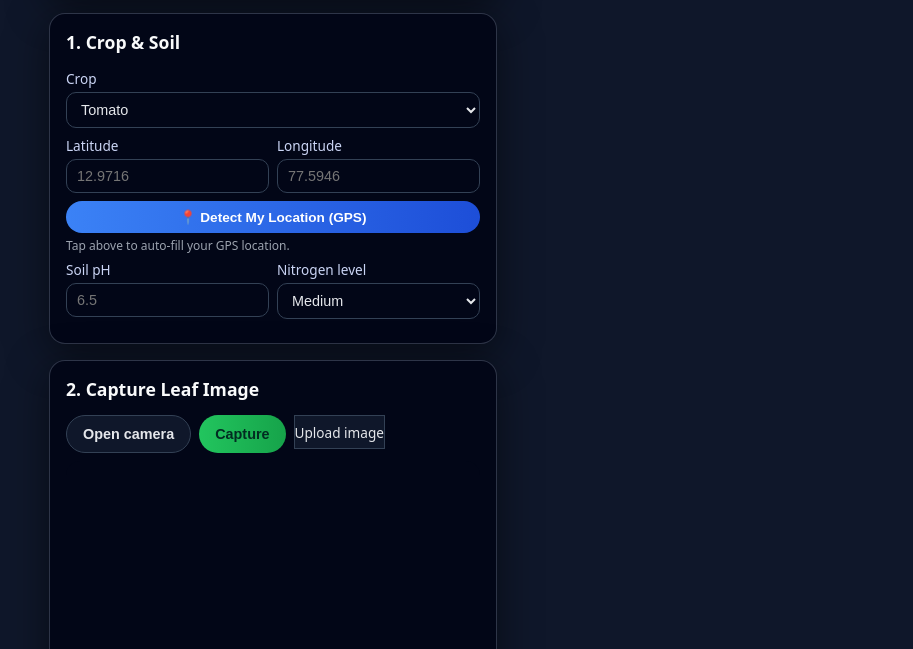
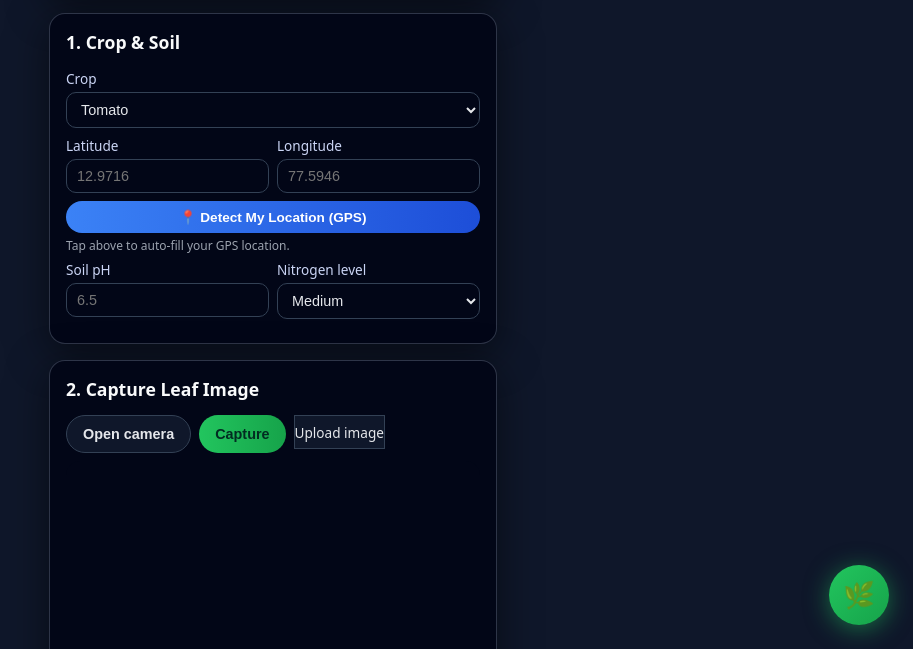
Before and after one commit to Shivu7022/Hackathon_bfb_SVR, a plain HTML site: page frontend/index.html in a window 1280 px wide. Shown: the part 151-800 px from the top of the page, without its empty margins (367-1280 px from the left). Drawn offline with Linux system fonts and the light colour scheme.

Commit message:
Add Gemini-powered floating KrishiBot: bubble, chat panel, text+voice input, Gemini API

```diff
--- a/backend/package.json
+++ b/backend/package.json
@@ -8,6 +8,7 @@
     "start": "node src/server.js"
   },
   "dependencies": {
+    "@google/generative-ai": "^0.24.1",
     "axios": "^1.6.0",
     "cors": "^2.8.5",
     "express": "^4.19.0"
--- a/frontend/app.js
+++ b/frontend/app.js
@@ -194,6 +194,7 @@ async function analyzeImage() {
     }
 
     currentContext = data;
+    window.currentContext = data; // Expose for KrishiBot
     renderResult(data);
     appendChatMessage(
       "bot",
--- a/frontend/index.html
+++ b/frontend/index.html
@@ -260,5 +260,6 @@
     </div>
 
     <script src="./app.js"></script>
+    <script src="./krishibot.js"></script>
   </body>
   </html>
--- /dev/null
+++ b/frontend/krishibot.js
@@ -0,0 +1,379 @@
+/**
+ * KrishiBot — Gemini-powered floating chatbot
+ * Supports text input + audio recording (Web Speech API)
+ */
+
+(function () {
+  const BACKEND = "http://localhost:4000";
+
+  /* ── Detect mobile ──────────────────────────────────── */
+  const isMobile = () => window.innerWidth <= 640;
+
+  /* ── Inject styles ──────────────────────────────────── */
+  const style = document.createElement("style");
+  style.textContent = `
+    /* Bubble */
+    #kb-bubble {
+      position: fixed;
+      bottom: 24px;
+      right: 24px;
+      width: 60px;
+      height: 60px;
+      border-radius: 50%;
+      background: linear-gradient(135deg, #22c55e, #16a34a);
+      box-shadow: 0 4px 24px rgba(34,197,94,0.5);
+      cursor: pointer;
+      display: flex;
+      align-items: center;
+      justify-content: center;
+      z-index: 9999;
+      font-size: 1.6rem;
+      border: none;
+      transition: transform 0.2s, box-shadow 0.2s;
+      animation: kb-pulse 2.5s infinite;
+    }
+    #kb-bubble:hover { transform: scale(1.1); box-shadow: 0 6px 32px rgba(34,197,94,0.7); }
+    @keyframes kb-pulse {
+      0%,100% { box-shadow: 0 4px 24px rgba(34,197,94,0.5); }
+      50%      { box-shadow: 0 4px 36px rgba(34,197,94,0.9); }
+    }
+
+    /* Desktop panel */
+    #kb-panel {
+      position: fixed;
+      bottom: 96px;
+      right: 24px;
+      width: 360px;
+      max-height: 520px;
+      background: #0f172a;
+      border: 1px solid rgba(148,163,184,0.2);
+      border-radius: 20px;
+      box-shadow: 0 20px 60px rgba(0,0,0,0.6);
+      display: flex;
+      flex-direction: column;
+      z-index: 9998;
+      overflow: hidden;
+      transition: opacity 0.25s, transform 0.25s;
+      transform-origin: bottom right;
+    }
+    #kb-panel.kb-hidden { opacity: 0; transform: scale(0.85); pointer-events: none; }
+
+    /* Mobile — fullscreen overlay */
+    @media (max-width: 640px) {
+      #kb-panel {
+        top: 0; left: 0; right: 0; bottom: 0;
+        width: 100%; max-height: 100%;
+        border-radius: 0;
+      }
+    }
+
+    /* Header */
+    #kb-header {
+      background: linear-gradient(135deg, #166534, #15803d);
+      padding: 14px 16px;
+      display: flex;
+      align-items: center;
+      gap: 10px;
+      flex-shrink: 0;
+    }
+    #kb-header .kb-avatar {
+      width: 36px; height: 36px;
+      background: #22c55e;
+      border-radius: 50%;
+      display: flex; align-items: center; justify-content: center;
+      font-size: 1.1rem; font-weight: 700; color: #052e16;
+    }
+    #kb-header .kb-title { font-weight: 700; color: #dcfce7; font-size: 1rem; }
+    #kb-header .kb-sub { font-size: 0.72rem; color: #86efac; }
+    #kb-close {
+      margin-left: auto;
+      background: none; border: none; cursor: pointer;
+      font-size: 1.3rem; color: #86efac;
+    }
+
+    /* Messages */
+    #kb-messages {
+      flex: 1;
+      overflow-y: auto;
+      padding: 14px;
+      display: flex;
+      flex-direction: column;
+      gap: 10px;
+      scroll-behavior: smooth;
+    }
+    .kb-msg {
+      max-width: 85%;
+      padding: 10px 14px;
+      border-radius: 16px;
+      font-size: 0.85rem;
+      line-height: 1.5;
+    }
+    .kb-msg-bot {
+      background: #1e293b;
+      color: #e2e8f0;
+      border-bottom-left-radius: 4px;
+      align-self: flex-start;
+    }
+    .kb-msg-user {
+      background: linear-gradient(135deg, #166534, #15803d);
+      color: #dcfce7;
+      border-bottom-right-radius: 4px;
+      align-self: flex-end;
+    }
+    .kb-msg-thinking {
+      background: #1e293b;
+      color: #64748b;
+      align-self: flex-start;
+      font-style: italic;
+    }
+
+    /* Input area */
+    #kb-input-area {
+      padding: 12px;
+      border-top: 1px solid rgba(148,163,184,0.15);
+      display: flex;
+      flex-direction: column;
+      gap: 8px;
+      flex-shrink: 0;
+    }
+    #kb-text-input {
+      width: 100%;
+      background: #1e293b;
+      border: 1px solid #334155;
+      border-radius: 12px;
+      padding: 10px 12px;
+      color: #e2e8f0;
+      font-size: 0.85rem;
+      resize: none;
+      box-sizing: border-box;
+      font-family: inherit;
+    }
+    #kb-text-input:focus { outline: none; border-color: #22c55e; }
+    .kb-btn-row {
+      display: flex;
+      gap: 8px;
+    }
+    #kb-send-btn, #kb-record-btn {
+      border: none;
+      border-radius: 10px;
+      padding: 9px 16px;
+      font-size: 0.82rem;
+      font-weight: 600;
+      cursor: pointer;
+      transition: background 0.2s, transform 0.1s;
+    }
+    #kb-send-btn {
+      background: linear-gradient(135deg, #22c55e, #16a34a);
+      color: #052e16;
+      flex: 1;
+    }
+    #kb-send-btn:disabled { opacity: 0.5; cursor: not-allowed; }
+    #kb-record-btn {
+      background: #1e293b;
+      color: #cbd5e1;
+      border: 1px solid #334155;
+    }
+    #kb-record-btn.recording {
+      background: #7f1d1d;
+      color: #fca5a5;
+      border-color: #ef4444;
+      animation: kb-rec-blink 1s infinite;
+    }
+    @keyframes kb-rec-blink {
+      0%,100% { opacity: 1; } 50% { opacity: 0.6; }
+    }
+    #kb-record-status {
+      font-size: 0.72rem;
+      color: #64748b;
+      text-align: center;
+    }
+  `;
+  document.head.appendChild(style);
+
+  /* ── Build DOM ──────────────────────────────────────── */
+  // Bubble
+  const bubble = document.createElement("button");
+  bubble.id = "kb-bubble";
+  bubble.title = "Chat with KrishiBot";
+  bubble.innerHTML = "🌿";
+  document.body.appendChild(bubble);
+
+  // Panel
+  const panel = document.createElement("div");
+  panel.id = "kb-panel";
+  panel.classList.add("kb-hidden");
+  panel.innerHTML = `
+    <div id="kb-header">
+      <div class="kb-avatar">K</div>
+      <div>
+        <div class="kb-title">KrishiBot</div>
+        <div class="kb-sub">Powered by Gemini AI · Farming Assistant</div>
+      </div>
+      <button id="kb-close" title="Close">✕</button>
+    </div>
+    <div id="kb-messages">
+      <div class="kb-msg kb-msg-bot">
+        🌾 Namaste! I'm KrishiBot. Ask me anything about your crops, diseases, or pesticides — in any language!
+      </div>
+    </div>
+    <div id="kb-input-area">
+      <textarea id="kb-text-input" rows="2" placeholder="Type your question here... (Hindi, Kannada, English, etc.)"></textarea>
+      <div class="kb-btn-row">
+        <button id="kb-record-btn" title="Record audio">🎤 Record</button>
+        <button id="kb-send-btn">Send ➤</button>
+      </div>
+      <div id="kb-record-status"></div>
+    </div>
+  `;
+  document.body.appendChild(panel);
+
+  /* ── References ─────────────────────────────────────── */
+  const messages = document.getElementById("kb-messages");
+  const textInput = document.getElementById("kb-text-input");
+  const sendBtn = document.getElementById("kb-send-btn");
+  const recordBtn = document.getElementById("kb-record-btn");
+  const recordStatus = document.getElementById("kb-record-status");
+  const closeBtn = document.getElementById("kb-close");
+
+  /* ── Toggle panel ───────────────────────────────────── */
+  function openPanel() {
+    panel.classList.remove("kb-hidden");
+    bubble.innerHTML = "✕";
+    textInput.focus();
+  }
+  function closePanel() {
+    panel.classList.add("kb-hidden");
+    bubble.innerHTML = "🌿";
+  }
+
+  bubble.addEventListener("click", () => {
+    panel.classList.contains("kb-hidden") ? openPanel() : closePanel();
+  });
+  closeBtn.addEventListener("click", closePanel);
+
+  /* ── Append message ─────────────────────────────────── */
+  function addMsg(text, type) {
+    const div = document.createElement("div");
+    div.className = `kb-msg kb-msg-${type}`;
+    div.textContent = text;
+    messages.appendChild(div);
+    messages.scrollTop = messages.scrollHeight;
+    return div;
+  }
+
+  /* ── Send to Gemini ─────────────────────────────────── */
+  async function sendMessage(text) {
+    if (!text.trim()) return;
+    addMsg(text, "user");
+    textInput.value = "";
+    sendBtn.disabled = true;
+
+    const thinking = addMsg("⏳ KrishiBot is thinking...", "thinking");
+
+    // Gather context from current diagnosis if available
+    const ctx = window.currentContext?.recommendation || {};
+    const context = {
+      diseaseLabel: ctx.diseaseLabel,
+      crop: ctx.crop,
+      severity: ctx.severity,
+      pesticide: ctx.pesticide
+    };
+
+    try {
+      const res = await fetch(`${BACKEND}/api/gemini`, {
+        method: "POST",
+        headers: { "Content-Type": "application/json" },
+        body: JSON.stringify({ message: text, context })
+      });
+      const data = await res.json();
+      thinking.remove();
+      if (data.success) {
+        addMsg(data.reply, "bot");
+      } else {
+        addMsg("⚠️ " + (data.error || "Error getting response."), "bot");
+      }
+    } catch (err) {
+      thinking.remove();
+      addMsg("⚠️ Could not reach KrishiBot. Make sure the backend is running and GEMINI_API_KEY is set.", "bot");
+    } finally {
+      sendBtn.disabled = false;
+    }
+  }
+
+  sendBtn.addEventListener("click", () => sendMessage(textInput.value));
+  textInput.addEventListener("keydown", (e) => {
+    if (e.key === "Enter" && !e.shiftKey) {
+      e.preventDefault();
+      sendMessage(textInput.value);
+    }
+  });
+
+  /* ── Audio recording (Web Speech API) ──────────────── */
+  let recognition = null;
+  let isRecording = false;
+
+  const SpeechRecognition = window.SpeechRecognition || window.webkitSpeechRecognition;
+
+  if (SpeechRecognition) {
+    recognition = new SpeechRecognition();
+    recognition.continuous = false;
+    recognition.interimResults = true;
+    recognition.lang = ""; // Auto-detect language (browser default)
+
+    recognition.onstart = () => {
+      isRecording = true;
+      recordBtn.classList.add("recording");
+      recordBtn.textContent = "🔴 Stop";
+      recordStatus.textContent = "🎙️ Listening... speak now.";
+    };
+
+    recognition.onresult = (event) => {
+      let interim = "";
+      let final = "";
+      for (let i = event.resultIndex; i < event.results.length; i++) {
+        const t = event.results[i][0].transcript;
+        event.results[i].isFinal ? (final += t) : (interim += t);
+      }
+      textInput.value = (final || interim).trim();
+      if (final) {
+        recordStatus.textContent = "✅ Voice captured. Press Send or keep speaking.";
+      } else {
+        recordStatus.textContent = "📢 " + interim;
+      }
+    };
+
+    recognition.onerror = (e) => {
+      recordStatus.textContent = `⚠️ Speech error: ${e.error}. Try typing instead.`;
+      stopRecording();
+    };
+
+    recognition.onend = () => stopRecording();
+  } else {
+    recordBtn.title = "Speech recognition not supported in this browser";
+    recordBtn.style.opacity = "0.4";
+    recordBtn.disabled = true;
+    recordStatus.textContent = "ℹ️ Audio recording not supported. Use Chrome on Android.";
+  }
+
+  function startRecording() {
+    if (!recognition) return;
+    recognition.start();
+  }
+
+  function stopRecording() {
+    isRecording = false;
+    recordBtn.classList.remove("recording");
+    recordBtn.textContent = "🎤 Record";
+  }
+
+  recordBtn.addEventListener("click", () => {
+    if (!recognition) return;
+    if (isRecording) {
+      recognition.stop();
+    } else {
+      recordStatus.textContent = "";
+      startRecording();
+    }
+  });
+
+})();
```
Also changed, not shown: backend/src/server.js (+45 -0 lines), 1 other file.
